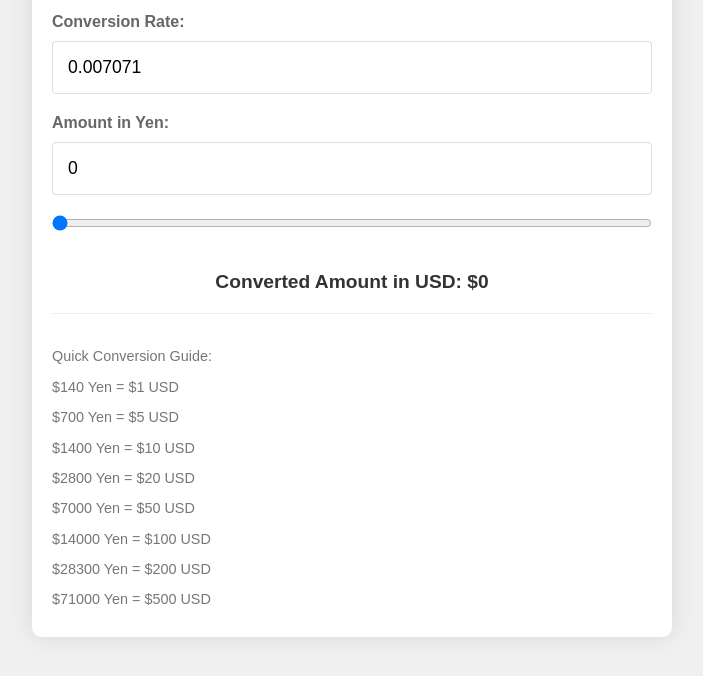
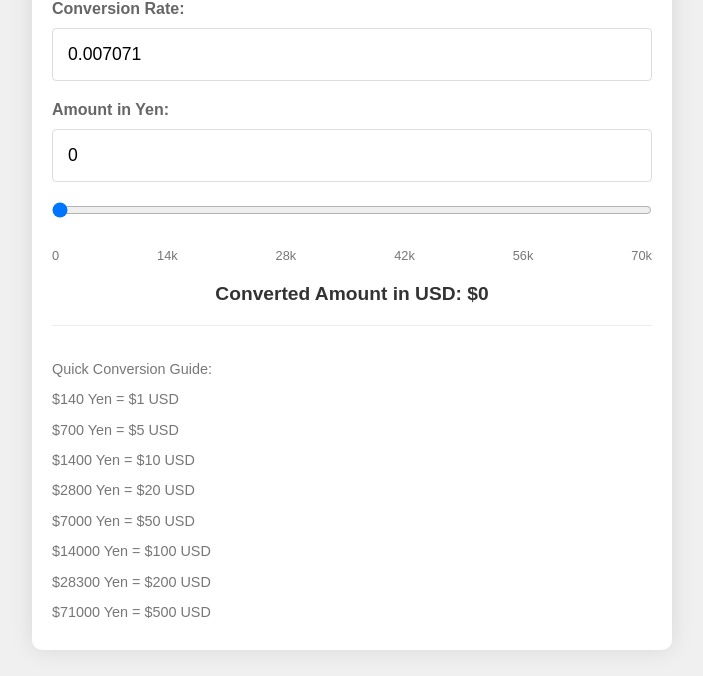
Before and after one commit to jonnychncode/currency, a website: page index.html in a window 1280 px wide. Shown: the part 124-800 px from the top of the page, without its empty margins (288-991 px from the left). Drawn offline with Linux system fonts and the light colour scheme.

Commit message:
Adding label for each interval

```diff
--- a/index.html
+++ b/index.html
@@ -71,6 +71,14 @@
         .conversion-guide p {
             margin-bottom: 10px;
         }
+
+        .slider-labels {
+            display: flex;
+            justify-content: space-between;
+            margin: 10px 0;
+            font-size: 0.8em;
+            color: #777;
+        }
     </style>
 </head>
 <body>
@@ -80,7 +88,15 @@
         <input type="number" id="rate" value="0.007071" min="0" step="0.000001">
         <label for="inputYen">Amount in Yen:</label>
         <input type="number" id="inputYen" value="0" min="0">
-        <input type="range" id="yenSlider" min="0" max="100000" value="0">
+        <input type="range" id="yenSlider" min="0" max="70000" value="0" step="1400">
+        <div class="slider-labels">
+            <span>0</span>
+            <span>14k</span>
+            <span>28k</span>
+            <span>42k</span>
+            <span>56k</span>
+            <span>70k</span>
+        </div>
         <p class="converted-amount" id="convertedAmount">Converted Amount in USD: $0</p>
         <div class="conversion-guide">
             <p>Quick Conversion Guide:</p>
```
